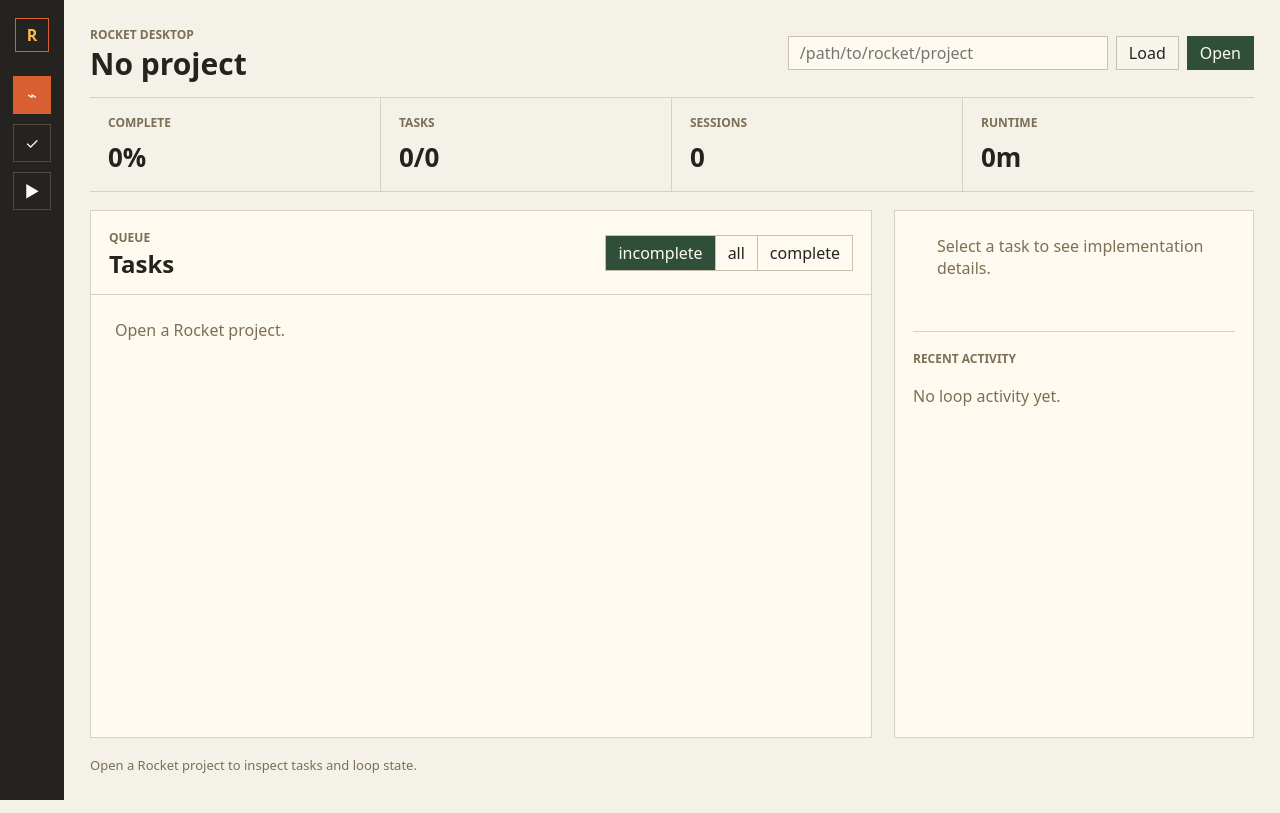
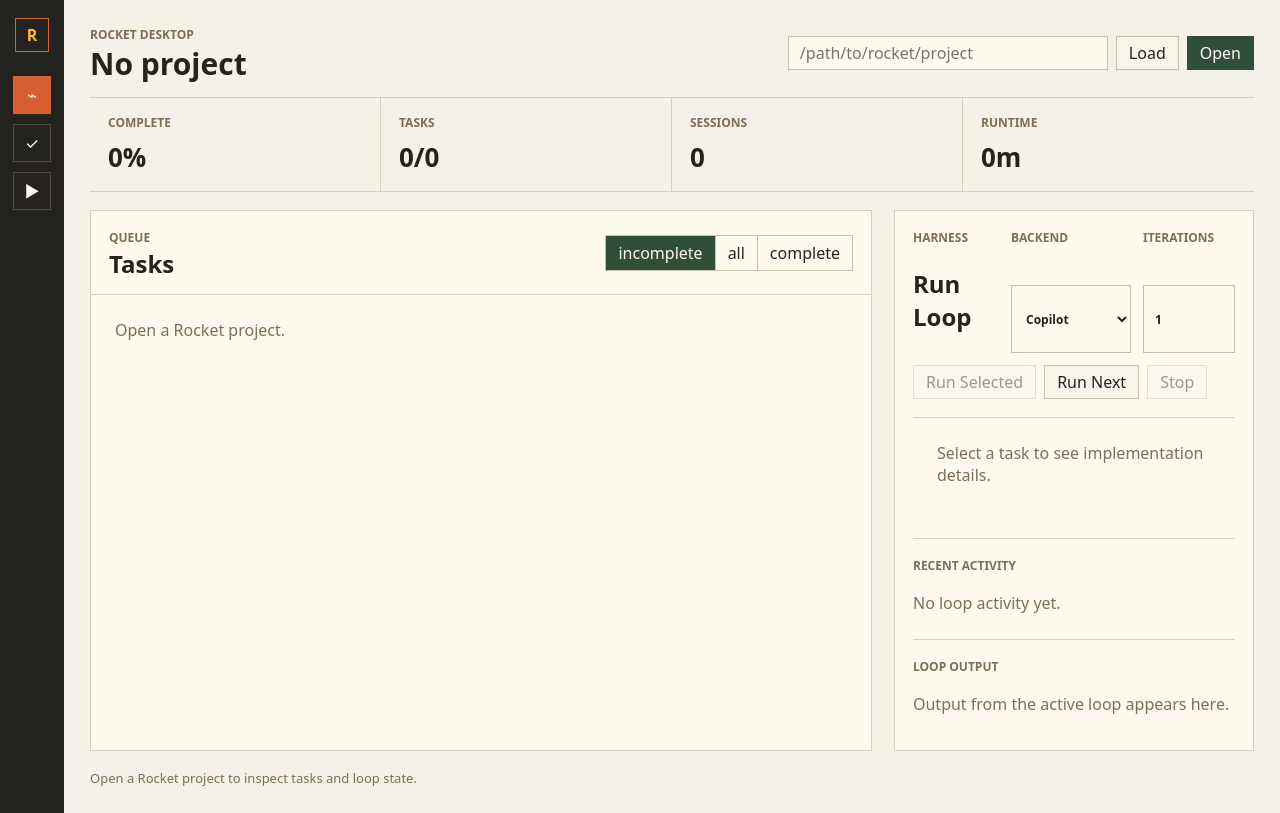
Before and after one commit to IAmLuisJ/rocket, a React (Vite) app in the folder desktop/renderer/: page / in a window 1280 px wide. Built offline with nearby package versions, Linux system fonts and the light colour scheme.

Commit message:
feat: add desktop loop controls

```diff
--- a/desktop/renderer/src/App.tsx
+++ b/desktop/renderer/src/App.tsx
@@ -1,8 +1,9 @@
-import { useMemo, useState } from 'react'
+import { useEffect, useMemo, useState } from 'react'
 import type { ProjectDashboard } from '../../../src/lib/desktop/projectService'
 import type { Task } from '../../../src/lib/tasks/schema'
 
 type Filter = 'all' | 'incomplete' | 'complete'
+type BackendName = 'copilot' | 'claude' | 'docker'
 
 const emptyDashboard: ProjectDashboard = {
   projectRoot: '',
@@ -21,6 +22,10 @@ export function App() {
   const [filter, setFilter] = useState<Filter>('incomplete')
   const [selectedTaskId, setSelectedTaskId] = useState<number | null>(null)
   const [status, setStatus] = useState('Open a Rocket project to inspect tasks and loop state.')
+  const [backendName, setBackendName] = useState<BackendName>('copilot')
+  const [maxIterations, setMaxIterations] = useState(1)
+  const [loopRunning, setLoopRunning] = useState(false)
+  const [loopLines, setLoopLines] = useState<string[]>([])
 
   const visibleTasks = useMemo(() => {
     if (filter === 'complete') return dashboard.tasks.filter((task) => task.passes)
@@ -30,6 +35,32 @@ export function App() {
 
   const selectedTask =
     dashboard.tasks.find((task) => task.id === selectedTaskId) ?? visibleTasks[0] ?? null
+
+  useEffect(() => {
+    if (!window.rocket?.onLoopEvent) return
+    return window.rocket.onLoopEvent((event) => {
+      if (event.type === 'started') {
+        setLoopRunning(true)
+        setLoopLines([`Started ${event.backendName}${event.taskId ? ` on #${event.taskId}` : ''}`])
+      } else if (event.type === 'output') {
+        setLoopLines((lines) => [...lines.slice(-80), event.line])
+      } else if (event.type === 'timing') {
+        setLoopLines((lines) => [
+          ...lines.slice(-80),
+          `Iteration ${event.iterationN} finished in ${Math.round(event.elapsedMs / 1000)}s`,
+        ])
+      } else if (event.type === 'finished') {
+        setDashboard(event.dashboard)
+        setLoopRunning(false)
+        setStatus('Loop finished. Dashboard refreshed.')
+      } else if (event.type === 'error') {
+        setLoopRunning(false)
+        setStatus(event.message)
+      } else {
+        setLoopLines((lines) => [...lines.slice(-80), `Loop event: ${event.type}`])
+      }
+    })
+  }, [])
 
   async function chooseProject() {
     const next = await window.rocket.chooseProject()
@@ -57,6 +88,28 @@ export function App() {
     setDashboard(next)
     setSelectedTaskId(task.id)
     setStatus(`#${task.id} ${task.passes ? 'reopened' : 'marked complete'}.`)
+  }
+
+  async function startLoop(taskId: number | null) {
+    if (!dashboard.hasAgent) {
+      setStatus('Open a Rocket project before starting a loop.')
+      return
+    }
+
+    setLoopLines([])
+    const result = await window.rocket.startLoop({
+      projectRoot: dashboard.projectRoot,
+      backendName,
+      maxIterations,
+      taskId,
+    })
+    setStatus(result.message)
+    if (result.ok) setLoopRunning(true)
+  }
+
+  async function stopLoop() {
+    const result = await window.rocket.stopLoop()
+    setStatus(result.message)
   }
 
   return (
@@ -149,6 +202,50 @@ export function App() {
           </section>
 
           <aside className="detail-panel" aria-label="Task detail">
+            <section className="loop-controls" aria-label="Loop controls">
+              <div>
+                <p className="eyebrow">Harness</p>
+                <h2>Run Loop</h2>
+              </div>
+              <label>
+                Backend
+                <select
+                  value={backendName}
+                  onChange={(event) => setBackendName(event.target.value as BackendName)}
+                  disabled={loopRunning}
+                >
+                  <option value="copilot">Copilot</option>
+                  <option value="claude">Claude</option>
+                  <option value="docker">Docker</option>
+                </select>
+              </label>
+              <label>
+                Iterations
+                <input
+                  type="number"
+                  min={1}
+                  max={25}
+                  value={maxIterations}
+                  onChange={(event) => setMaxIterations(Math.max(1, Number(event.target.value)))}
+                  disabled={loopRunning}
+                />
+              </label>
+              <div className="loop-actions">
+                <button
+                  disabled={loopRunning || !selectedTask}
+                  onClick={() => startLoop(selectedTask?.id ?? null)}
+                >
+                  Run Selected
+                </button>
+                <button disabled={loopRunning} onClick={() => startLoop(null)}>
+                  Run Next
+                </button>
+                <button disabled={!loopRunning} onClick={stopLoop}>
+                  Stop
+                </button>
+              </div>
+            </section>
+
             {selectedTask ? (
               <>
                 <div className="panel-heading">
@@ -195,6 +292,15 @@ export function App() {
                 ))
               )}
             </div>
+
+            <div className="loop-output">
+              <p className="eyebrow">Loop Output</p>
+              {loopLines.length === 0 ? (
+                <p className="muted">Output from the active loop appears here.</p>
+              ) : (
+                <pre>{loopLines.join('\n')}</pre>
+              )}
+            </div>
           </aside>
         </section>
 
--- a/desktop/renderer/src/styles.css
+++ b/desktop/renderer/src/styles.css
@@ -24,7 +24,8 @@ body {
 }
 
 button,
-input {
+input,
+select {
   font: inherit;
 }
 
@@ -48,12 +49,23 @@ button.primary {
 }
 
 input {
-  min-width: 320px;
   min-height: 34px;
   border: 1px solid #c8c0ad;
   background: #fffaf0;
   color: #24231f;
   padding: 0 11px;
+}
+
+.project-controls input {
+  min-width: 320px;
+}
+
+select {
+  min-height: 34px;
+  border: 1px solid #c8c0ad;
+  background: #fffaf0;
+  color: #24231f;
+  padding: 0 28px 0 10px;
 }
 
 .app-shell {
@@ -262,6 +274,40 @@ input {
   overflow: auto;
 }
 
+.loop-controls {
+  display: grid;
+  grid-template-columns: minmax(0, 1fr) 120px 92px;
+  gap: 12px;
+  padding: 18px 0;
+  border-bottom: 1px solid #d9d1bf;
+}
+
+.loop-controls label {
+  display: grid;
+  gap: 6px;
+  color: #7c6f55;
+  font-size: 12px;
+  font-weight: 700;
+  text-transform: uppercase;
+}
+
+.loop-controls input,
+.loop-controls select {
+  min-width: 0;
+  width: 100%;
+}
+
+.loop-actions {
+  grid-column: 1 / -1;
+  display: flex;
+  gap: 8px;
+}
+
+.loop-actions button:disabled {
+  cursor: not-allowed;
+  opacity: 0.45;
+}
+
 .detail-panel .panel-heading {
   padding-inline: 0;
 }
@@ -298,6 +344,25 @@ dd {
   border-top: 1px solid #d9d1bf;
 }
 
+.loop-output {
+  margin-top: 24px;
+  padding-top: 18px;
+  border-top: 1px solid #d9d1bf;
+}
+
+.loop-output pre {
+  max-height: 180px;
+  overflow: auto;
+  margin: 0;
+  padding: 12px;
+  background: #24231f;
+  color: #fffaf0;
+  font-family: ui-monospace, SFMono-Regular, Menlo, Consolas, monospace;
+  font-size: 12px;
+  line-height: 1.45;
+  white-space: pre-wrap;
+}
+
 .activity-row {
   display: grid;
   grid-template-columns: 22px 54px minmax(0, 1fr);
```
Also changed, not shown: src/desktop/main.ts (+66 -0 lines), src/desktop/preload.ts (+24 -0 lines), src/lib/desktop/loopService.ts (added, +50 -0 lines), 1 other file (tests, documents, lock files or other folders).
